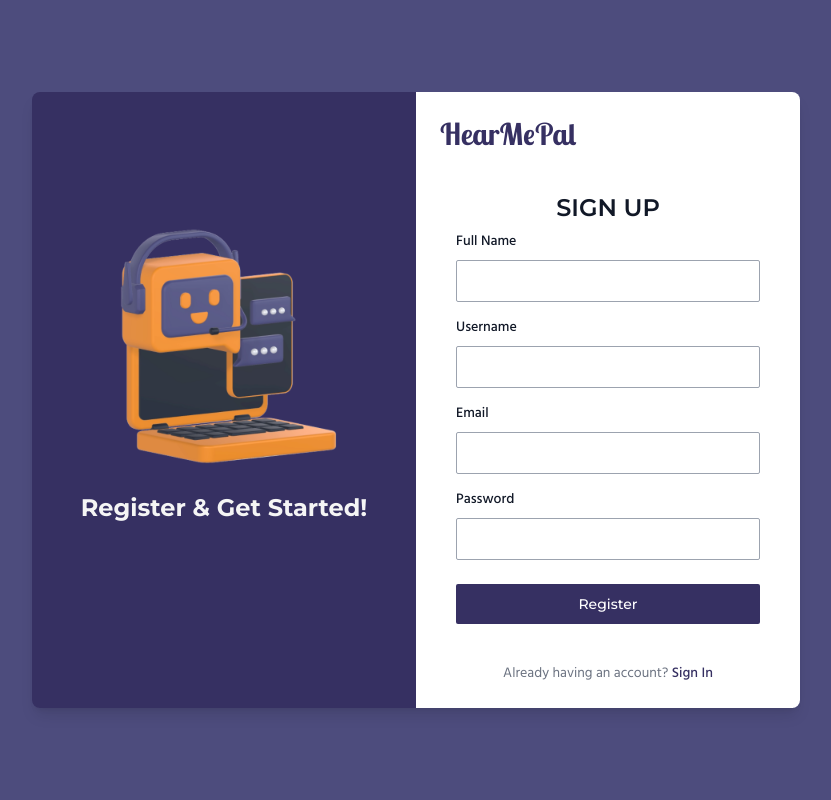
After one commit to AcilRestu12/HearMePal, a Flask app: page /register in a window 1280 px wide. The commit adds this page. Shown: the whole page, without its empty margins (224-1055 px from the left). Run offline with Flask 3, Linux system fonts and the light colour scheme; some libraries are stand-ins or nearby versions.

Commit message:
front-end -> register page | created

```diff
--- a/app.py
+++ b/app.py
@@ -125,6 +125,14 @@ def login():
     }
     return render_template("pages/login.html", data=data)
 
+@app.route("/register")
+def register():
+    data = {
+        'page' : 'Register',
+        'current_page' : 'register',
+    }
+    return render_template("pages/register.html", data=data)
+
 
 
 # @app.route("/conv/<int:value>")
--- a/static/dist/css/output.css
+++ b/static/dist/css/output.css
@@ -2936,6 +2936,18 @@ input:checked + .toggle-bg{
     margin-bottom: calc(1.5rem * var(--tw-space-y-reverse));
   }
 
+  .md\:space-y-24 > :not([hidden]) ~ :not([hidden]){
+    --tw-space-y-reverse: 0;
+    margin-top: calc(6rem * calc(1 - var(--tw-space-y-reverse)));
+    margin-bottom: calc(6rem * var(--tw-space-y-reverse));
+  }
+
+  .md\:space-y-28 > :not([hidden]) ~ :not([hidden]){
+    --tw-space-y-reverse: 0;
+    margin-top: calc(7rem * calc(1 - var(--tw-space-y-reverse)));
+    margin-bottom: calc(7rem * var(--tw-space-y-reverse));
+  }
+
   .md\:rounded-e-lg{
     border-start-end-radius: 0.5rem;
     border-end-end-radius: 0.5rem;
@@ -2951,12 +2963,25 @@ input:checked + .toggle-bg{
     border-end-start-radius: 0.5rem;
   }
 
+  .md\:rounded-r-none{
+    border-top-right-radius: 0px;
+    border-bottom-right-radius: 0px;
+  }
+
   .md\:rounded-tl-none{
     border-top-left-radius: 0px;
   }
 
   .md\:rounded-br-none{
     border-bottom-right-radius: 0px;
+  }
+
+  .md\:rounded-bl-none{
+    border-bottom-left-radius: 0px;
+  }
+
+  .md\:rounded-tr-none{
+    border-top-right-radius: 0px;
   }
 
   .md\:border-0{
--- /dev/null
+++ b/templates/pages/register.html
@@ -0,0 +1,49 @@
+{% extends "layouts/home.html" %}
+
+{% block content %}
+    <!-- Container Register Start -->
+    <section class="bg-secondary">
+        <div class="flex flex-col items-center justify-center px-6 mx-auto md:h-screen">
+            <div class="w-full flex flex-col md:flex-row my-10 justify-between sm:max-w-md md:max-w-3xl rounded-lg shadow-lg">
+                <div class="w-full flex flex-col py-16 md:py-10 bg-primary rounded-t-lg md:rounded-s-lg md:rounded-tr-none">
+                    <img class="h-fit w-60 md:w-80 lg:max-w-md mx-auto md:mt-10 mb-4 md:mb-0" src="../static/assets/chatbot-support.png" alt="chatbot support illustration">
+                    <h1 class="mx-auto text-2xl font-bold font-montserrat text-text">Register & Get Started!</h1>
+                </div>
+                <div class="w-full space-y-6 md:space-y-10 py-6 rounded-b-lg md:rounded-bl-none md:rounded-e-lg bg-white">
+                    <a href="/" class="block w-full text-lg md:pl-6 items-center text-center md:text-left">
+                        <span class="font-lobster text-3xl font-semibold text-primary hover:text-primary/90 duration-100">HearMePal</span>
+                    </a>
+                    <div class="flex flex-col space-y-4 md:space-y-2">
+                        <h2 class="mx-auto text-xl font-semibold font-montserrat uppercase text-gray-900 md:text-2xl">
+                            Sign Up
+                        </h2>
+                        <form action="" method="" class="w-full px-10 mx-auto space-y-4">
+                            <div>
+                                <label for="fullname" class="block mb-2 text-sm font-medium font-hind text-gray-900">Full Name</label>
+                                <input type="text" name="fullname" id="fullname" class="bg-transparent border border-gray-400 text-gray-900 rounded-sm focus:ring-third focus:border-third block w-full p-2" placeholder="" required>
+                            </div>
+                            <div>
+                                <label for="username" class="block mb-2 text-sm font-medium font-hind text-gray-900">Username</label>
+                                <input type="text" name="username" id="username" class="bg-transparent border border-gray-400 text-gray-900 rounded-sm focus:ring-third focus:border-third block w-full p-2" placeholder="" required>
+                            </div>
+                            <div>
+                                <label for="email" class="block mb-2 text-sm font-medium font-hind text-gray-900">Email</label>
+                                <input type="email" name="email" id="email" class="bg-transparent border border-gray-400 text-gray-900 rounded-sm focus:ring-third focus:border-third block w-full p-2" placeholder="" required>
+                            </div>
+                            <div>
+                                <label for="password" class="block mb-2 text-sm font-medium font-hind text-gray-900">Password</label>
+                                <input type="password" name="password" id="password" class="mb-2 bg-transparent border border-gray-400 text-gray-900 rounded-sm focus:ring-third focus:border-third block w-full p-2" placeholder="" required>
+                            </div>
+                            <button type="submit" class="w-full text-white bg-primary hover:bg-primary/90 focus:ring-4 focus:outline-none focus:ring-primary/50 font-medium font-montserrat rounded-sm text-sm px-5 py-2.5 text-center">Register</button>
+                        </form>
+                    </div>
+                    <p class="text-sm text-center font-normal font-hind text-gray-500">
+                        Already having an account? <a href="/login" class="font-medium text-primary hover:underline duration-100">Sign In</a>
+                    </p>
+                </div>
+            </div>
+        </div>
+    </section>
+    <!-- Container Register End -->
+
+{% endblock %}
```
Also changed, not shown: templates/pages/login.html (+8 -8 lines), static/assets/chatbot-support.png (added).
